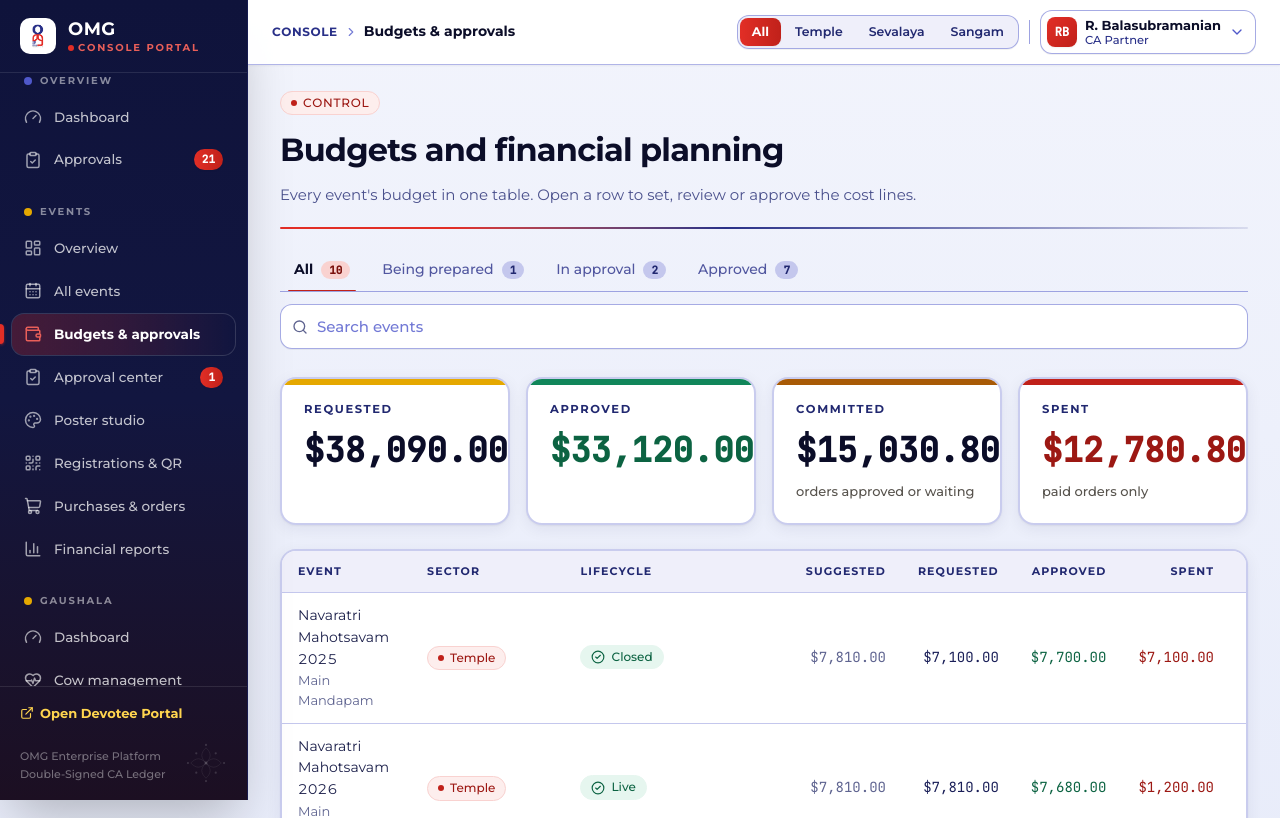
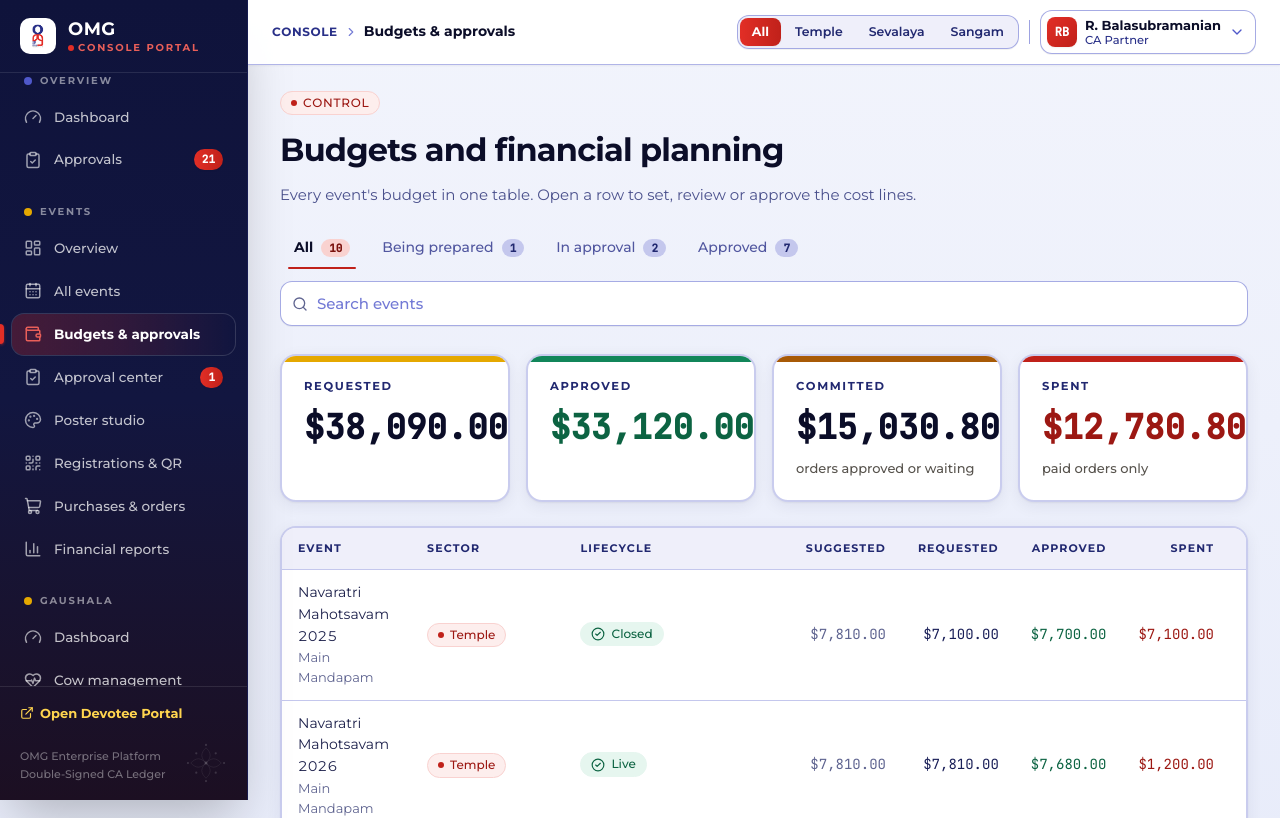
Before and after one commit to balajikarthik2004/omg-erp-prototype, a React (Vite) app: page /console/events/budgets in a window 1280 px wide. Shown: the top 818 px of the page. Built offline with nearby package versions, Linux system fonts and the light colour scheme; a web font is replaced by a local one.

Commit message:
style: remove horizontal divider lines from page headers and tab bars across pages

```diff
--- a/src/components/layout/PageHeader.tsx
+++ b/src/components/layout/PageHeader.tsx
@@ -33,7 +33,6 @@ export function PageHeader({
         </div>
         {actions ? <div className="flex flex-wrap items-center gap-2">{actions}</div> : null}
       </div>
-      <div className="gold-rule mt-5" />
       {children ? <div className="mt-5">{children}</div> : null}
     </header>
   )
--- a/src/components/ui/Tabs.tsx
+++ b/src/components/ui/Tabs.tsx
@@ -21,7 +21,7 @@ export function Tabs({
   return (
     <div
       role="tablist"
-      className={cn('scrollbar-thin flex gap-1 overflow-x-auto overflow-y-hidden border-b border-navy-200', className)}
+      className={cn('scrollbar-thin flex gap-1 overflow-x-auto overflow-y-hidden', className)}
     >
       {items.map((item) => {
         const active = item.id === value
@@ -50,7 +50,7 @@ export function Tabs({
             ) : null}
             <span
               className={cn(
-                'absolute inset-x-2 -bottom-px h-0.5 rounded-full bg-kumkum-600 transition-opacity duration-150',
+                'absolute inset-x-2 bottom-0 h-0.5 rounded-full bg-kumkum-600 transition-opacity duration-150',
                 active ? 'opacity-100' : 'opacity-0',
               )}
               aria-hidden
--- a/src/features/catalog/ItemDetailPage.tsx
+++ b/src/features/catalog/ItemDetailPage.tsx
@@ -105,7 +105,6 @@ export function ItemDetailPage() {
           {item.tamil ? <span className="text-[18px] text-stone-500">{item.tamil}</span> : null}
         </div>
         <p className="mt-1 max-w-2xl text-[15px] leading-relaxed text-stone-700">{item.description}</p>
-        <div className="gold-rule mt-4" />
       </header>
 
       <div className="grid gap-6 md:grid-cols-[1.3fr_1fr] md:items-start">
--- a/src/features/checkout/CheckoutPage.tsx
+++ b/src/features/checkout/CheckoutPage.tsx
@@ -95,7 +95,6 @@ export function CheckoutPage() {
         <h1 className="mt-2 font-display text-[22px] leading-tight text-stone-900 sm:text-[34px]">
           Review and pay
         </h1>
-        <div className="gold-rule mt-5" />
       </header>
 
       <div className="grid gap-6 md:grid-cols-[1fr_380px] md:items-start">
--- a/src/features/csr/ComplianceVaultPage.tsx
+++ b/src/features/csr/ComplianceVaultPage.tsx
@@ -136,7 +136,7 @@ export function ComplianceVaultPage() {
       />
 
       {/* Entity Selector Tabs */}
-      <div className="flex flex-wrap items-center gap-2 border-b border-sandalwood-200 pb-3">
+      <div className="flex flex-wrap items-center gap-2 pb-1">
         {entities.map((ent) => {
           const isSelected = ent.id === activeEntity.id
           const isReady = ent.readinessStatus === 'CSR_READY'
--- a/src/features/csr/CsrProjectsPage.tsx
+++ b/src/features/csr/CsrProjectsPage.tsx
@@ -173,7 +173,7 @@ export function CsrProjectsPage() {
       />
 
       {/* Schedule VII Category Filters */}
-      <div className="flex flex-wrap items-center gap-2 border-b border-sandalwood-200 pb-3">
+      <div className="flex flex-wrap items-center gap-2 pb-1">
         <button
           onClick={() => setSelectedFilter('ALL')}
           className={`rounded-lg px-3 py-1.5 text-xs font-semibold transition ${
--- a/src/features/csr/CsrReportsPage.tsx
+++ b/src/features/csr/CsrReportsPage.tsx
@@ -154,7 +154,7 @@ export function CsrReportsPage() {
       />
 
       {/* Tab Switcher */}
-      <div className="flex items-center gap-3 border-b border-sandalwood-200 pb-3">
+      <div className="flex items-center gap-3 pb-1">
         <button
           onClick={() => setActiveTab('ucs')}
           className={`flex items-center gap-2 rounded-lg px-4 py-2 text-sm font-semibold transition ${
--- a/src/features/donor/MyDonationsPage.tsx
+++ b/src/features/donor/MyDonationsPage.tsx
@@ -97,7 +97,6 @@ export function MyDonationsPage() {
             </Button>
           </Link>
         </div>
-        <div className="gold-rule mt-4" />
       </header>
 
       {mine.length > 0 ? (
--- a/src/features/events/RegisterPage.tsx
+++ b/src/features/events/RegisterPage.tsx
@@ -49,7 +49,6 @@ export function RegisterPage() {
     <div className="mx-auto max-w-3xl px-5 py-12 sm:px-8">
       <SectorChip sectorId={event.sectorId} withTamil />
       <h1 className="mt-3 font-heritage text-[40px] leading-[1.05] font-semibold text-stone-900 sm:text-[52px]">{event.name}</h1>
-      <div className="gold-rule mt-5" />
       <ul className="mt-5 flex flex-col gap-2 text-[15px] text-stone-700">
         <li className="flex items-start gap-2.5"><CalendarDays className="mt-0.5 size-[18px] shrink-0 text-turmeric-700" aria-hidden />{formatDateTime(event.startAt)}</li>
         <li className="flex items-start gap-2.5"><MapPin className="mt-0.5 size-[18px] shrink-0 text-turmeric-700" aria-hidden />{event.venue}</li>
--- a/src/styles/theme.css
+++ b/src/styles/theme.css
@@ -188,17 +188,9 @@ svg *:focus-visible,
 }
 
 @layer utilities {
-  /* Thin turmeric gold rule under page titles — the one ornament. */
+  /* Thin turmeric gold rule under page titles — removed per design request */
   .gold-rule {
-    height: 2px;
-    border-radius: 1px;
-    background: linear-gradient(
-      to right,
-      var(--color-kumkum-500) 0%,
-      var(--color-kumkum-500) 18%,
-      var(--color-navy-600) 46%,
-      color-mix(in srgb, var(--color-navy-600) 12%, transparent) 100%
-    );
+    display: none;
   }
 
   .scrollbar-thin {
```
